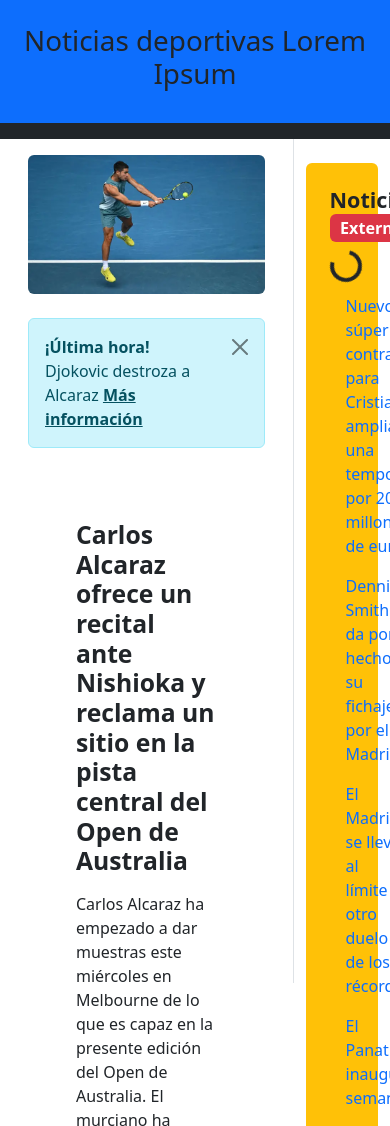
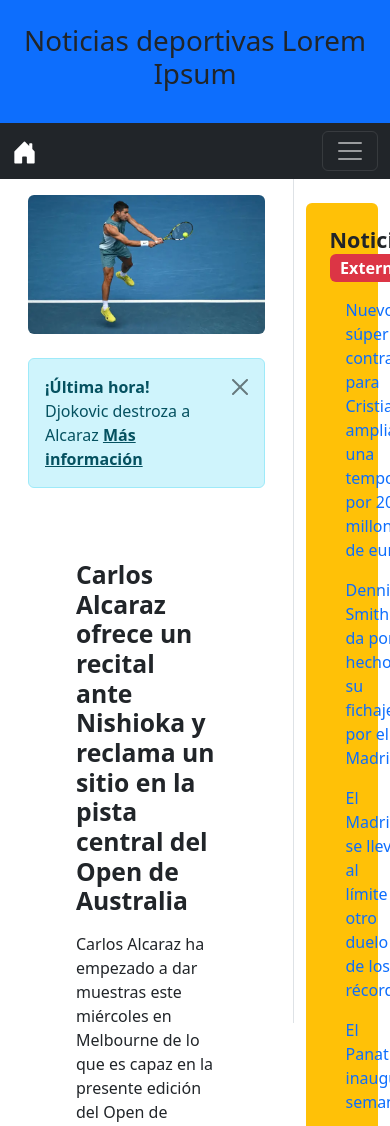
Before and after one commit to JesusGG208/Proyecto-DIW_Bootstrap, a plain HTML site: page pag1.html in a window 390 px wide. Shown: the top 1126 px of the page. Drawn offline with nearby package versions, Linux system fonts and the light colour scheme.

Commit message:
se han enlazado las demás páginas

```diff
--- a/pag1.html
+++ b/pag1.html
@@ -4,8 +4,7 @@
 <head>
     <meta charset="UTF-8">
     <meta name="viewport" content="width=device-width, initial-scale=1.0">
-    <title>Carlos Alcaraz ofrece un recital ante Nishioka y reclama un sitio en la pista central del Open de Australia
-    </title>
+    <title>Carlos Alcaraz ofrece un recital ante Nishioka y reclama un sitio en la pista central del Open de Australia</title>
     <!-- Latest compiled and minified CSS -->
     <link href="https://cdn.jsdelivr.net/npm/bootstrap@5.3.3/dist/css/bootstrap.min.css" rel="stylesheet">
 
@@ -19,6 +18,16 @@
     </div>
     <nav class="navbar navbar-expand-lg navbar-dark bg-dark">
         <div class="container-fluid">
+            <a class="navbar-brand" href="index.html">
+                <svg xmlns="http://www.w3.org/2000/svg" width="25" height="25" fill="currentColor" class="bi bi-house-door-fill" viewBox="0 0 16 16">
+                    <path d="M6.5 14.5v-3.505c0-.245.25-.495.5-.495h2c.25 0 .5.25.5.5v3.5a.5.5 0 0 0 .5.5h4a.5.5 0 0 0 .5-.5v-7a.5.5 0 0 0-.146-.354L13 5.793V2.5a.5.5 0 0 0-.5-.5h-1a.5.5 0 0 0-.5.5v1.293L8.354 1.146a.5.5 0 0 0-.708 0l-6 6A.5.5 0 0 0 1.5 7.5v7a.5.5 0 0 0 .5.5h4a.5.5 0 0 0 .5-.5"/>
+                </svg>
+            </a>
+            <button class="navbar-toggler" type="button" data-bs-toggle="collapse"
+                data-bs-target="#navbarSupportedContent" aria-controls="navbarSupportedContent" aria-expanded="false"
+                aria-label="Toggle navigation">
+                <span class="navbar-toggler-icon"></span>
+            </button>
             <div class="collapse navbar-collapse justify-content-center">
                 <ul class="navbar-nav">
                     <li class="nav-item dropdown">
@@ -73,18 +82,17 @@
                         </p>
                     </div>
                     <ul class="pagination justify-content-center mt-5">
-                        <li class="page-item"><a class="page-link" href="pag2.html">Anterior</a></li>
-                        <li class="page-item"><a class="page-link" href="index.html">1</a></li>
+                        <li class="page-item disabled"><a class="page-link" href="#">Anterior</a></li>
+                        <li class="page-item active"><a class="page-link" href="#">1</a></li>
                         <li class="page-item"><a class="page-link" href="pag2.html">2</a></li>
-                        <li class="page-item active"><a class="page-link" href="#">3</a></li>
-                        <li class="page-item disabled"><a class="page-link" href="#">Próxima</a></li>
+                        <li class="page-item"><a class="page-link" href="pag3.html">3</a></li>
+                        <li class="page-item"><a class="page-link" href="pag2.html">Próxima</a></li>
                     </ul>
                 </div>
             </div>
             <div class="col-3 vh-100 border-start">
                 <div class="container p-4 bg-warning bg-opacity-90 mt-4 rounded">
                     <h4 class="fw-bold text-dark">Noticias <span class="badge bg-danger">Externas</span></h4>
-                    <span class="spinner-border" id="spinner"></span>
                     <ul class="nav" id="nav">
                         <li class="nav-item">
                             <a href="https://www.marca.com/futbol/mercado-fichajes/2025/01/14/nuevo-super-contrato-cristiano-ampliara-temporada-200-millones-euros.html"
```
Also changed, not shown: pag2.html (+14 -5 lines), pag3.html (+15 -6 lines).
